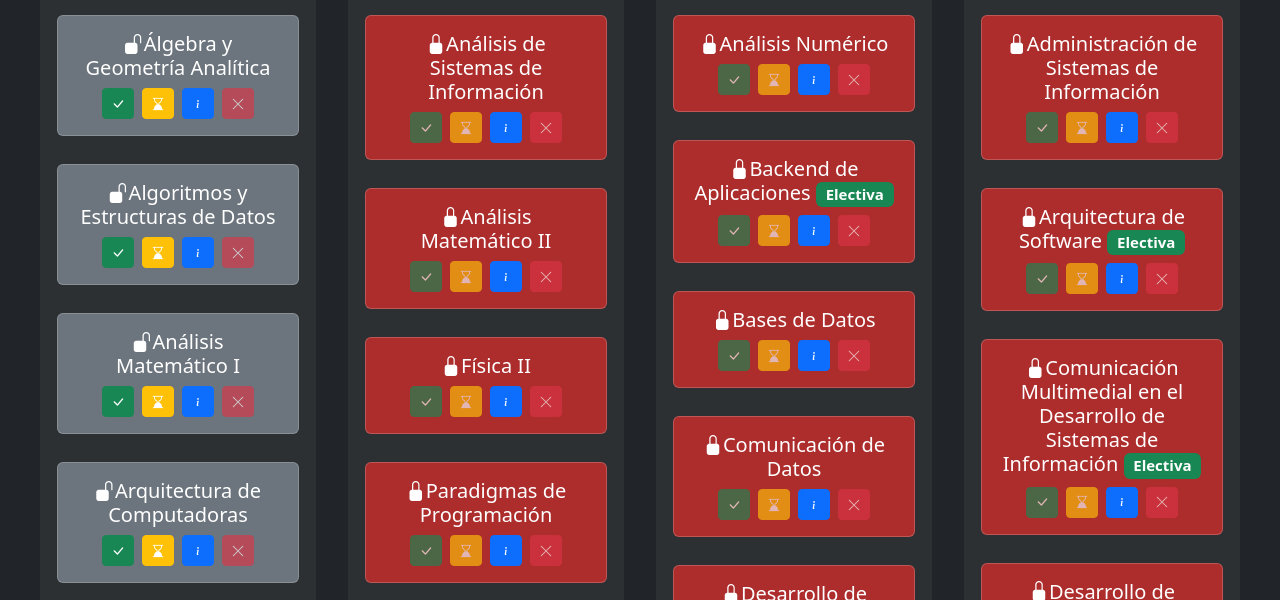
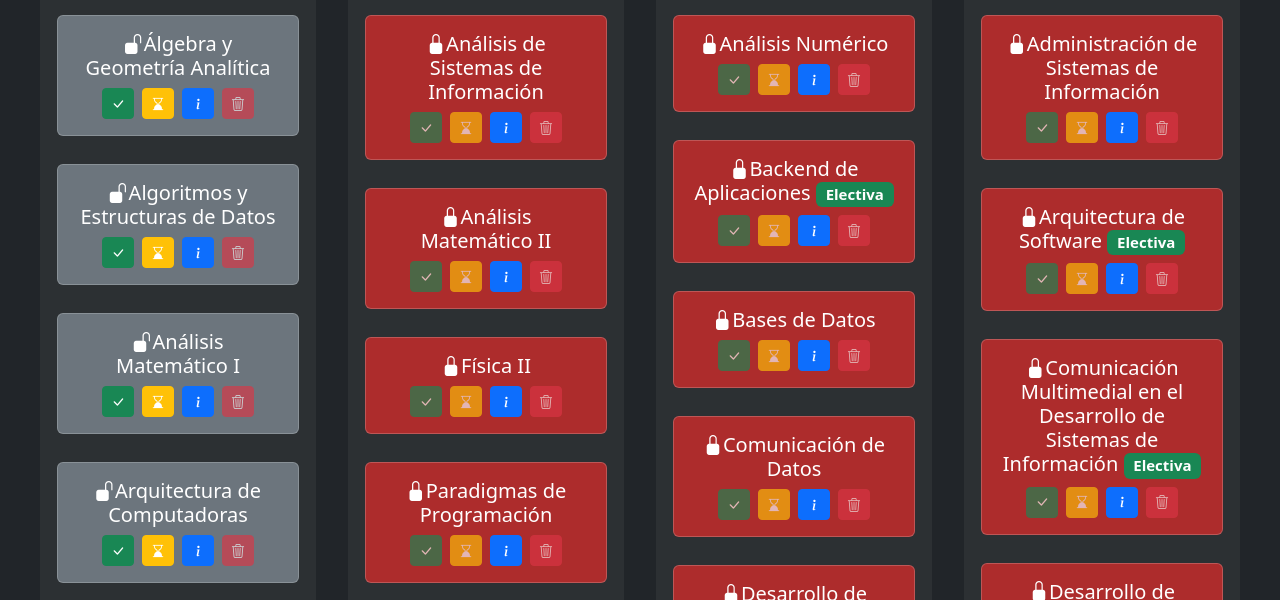
Before and after one commit to FunesFede/materias-web, a React (Vite) app: page / in a window 1280 px wide. Shown: the part 200-800 px from the top of the page. Built offline with nearby package versions, Linux system fonts and the light colour scheme; no server answers; the database is empty; sample sign-in values are in the browser's storage; a web font is replaced by a local one; what chartjs-plugin-datalabels would draw is missing.

Commit message:
change icons

```diff
--- a/components/Asignatura.jsx
+++ b/components/Asignatura.jsx
@@ -82,7 +82,7 @@ export default function Asignatura({ asignatura }) {
 							</button>
 
 							<button title='Ver Información' className='btn btn-primary btn-sm me-2' onClick={() => navigate(`/asignaturas/${asignatura.acronimo}`)}>
-								<i className='bi bi-info'></i>
+								<i className='bi bi-info-lg'></i>
 							</button>
 
 							{/* <button title='Ver Correlativas' className='btn btn-primary btn-sm me-2' data-bs-toggle='modal' data-bs-target={"#" + asignatura.acronimo + "modal"}>
@@ -95,7 +95,7 @@ export default function Asignatura({ asignatura }) {
 								className='btn btn-danger btn-sm'
 								onClick={() => borrarAsignaturaRecursivo(user.uid, asignatura.acronimo)}
 							>
-								<i className='bi bi-x-lg'></i>
+								<i className='bi bi-trash3'></i>
 							</button>
 						</div>
 					</div>
```
